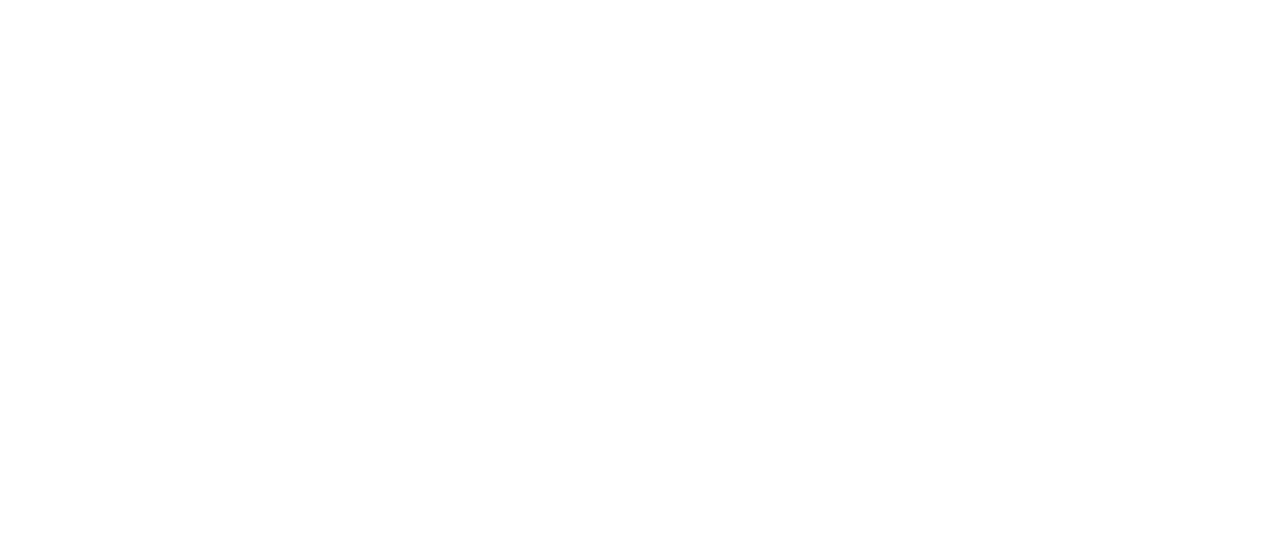
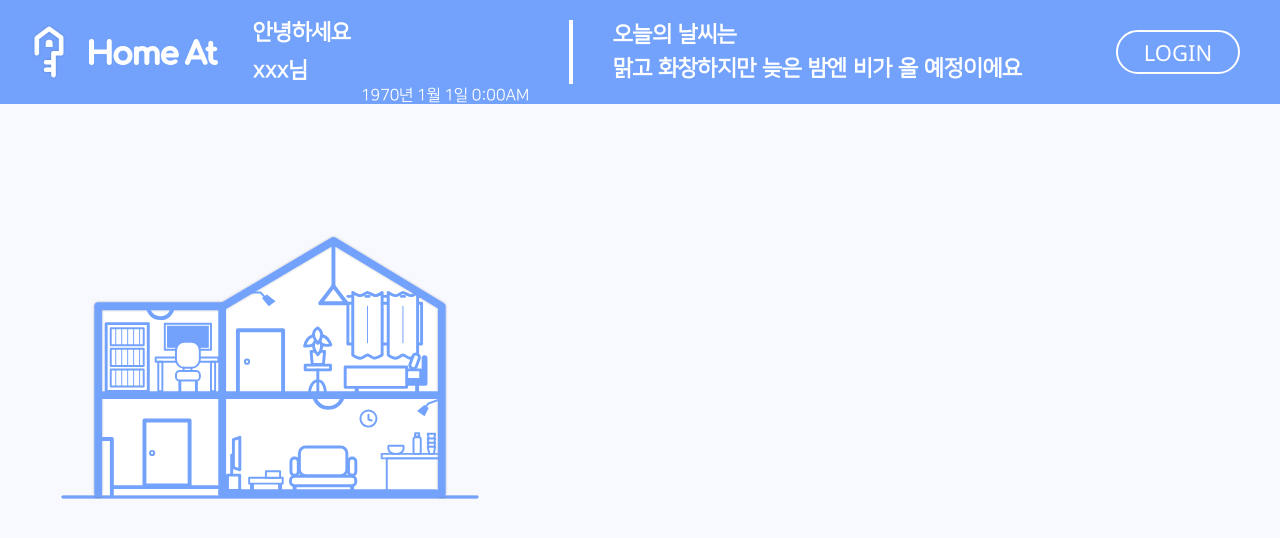
Before and after one commit to owjs3901/ProtectHome, a React (Create React App) app: page /login in a window 1280 px wide. Shown: the top 538 px of the page. Built offline with nearby package versions, Linux system fonts and the light colour scheme; a web font is replaced by a local one.

Commit message:
add LoginBox add background color in body

```diff
--- a/src/App.css
+++ b/src/App.css
@@ -1,7 +1,9 @@
 .App {
   text-align: center;
 }
-
+body{
+  background-color: #F7F9FF;
+}
 .App-logo {
   height: 40vmin;
   pointer-events: none;
--- a/src/App.tsx
+++ b/src/App.tsx
@@ -2,14 +2,14 @@
 import './App.css';
 import { Switch, Route, BrowserRouter } from 'react-router-dom';
 import Main from './pages/Main'
+import Login from "./pages/Login";
 
 function App() {
   return (
       <BrowserRouter>
-
         <Switch>
           <Route exact path='/' component={Main}/>
-          {/*<Route path='/login' component={Login}/>*/}
+          <Route path='/login' component={Login}/>
           {/*<Route path='/info/:title' component={Info}/>*/}
           {/*<Route component={Error404}/>*/}
         </Switch>
--- a/src/components/LoginBox.tsx
+++ b/src/components/LoginBox.tsx
@@ -1,8 +1,12 @@
 import React from 'react';
+import logoHome from '../assets/images/logo_home.svg';
 
 function LoginBox() {
     return (
         <>
+            <div style={{maxWidth:"560px"}}>
+                <img src={logoHome} style={{width:"100%",maxWidth:"420px",padding:"70px 60px"}}/>
+            </div>
         </>
     );
 }
--- a/src/pages/Login.tsx
+++ b/src/pages/Login.tsx
@@ -1,9 +1,15 @@
 //로그인 페이지
 import React from 'react';
+import LoginBox from "../components/LoginBox";
+import Header from "../components/Header";
 
 function Login() {
     return (
         <>
+            <Header/>
+            <div style={{margin:"60px auto"}}>
+                <LoginBox/>
+            </div>
         </>
     );
 }
```
Also changed, not shown: src/assets/images/logo_home.svg (added), src/components/Header.css (line endings or trailing spaces).
